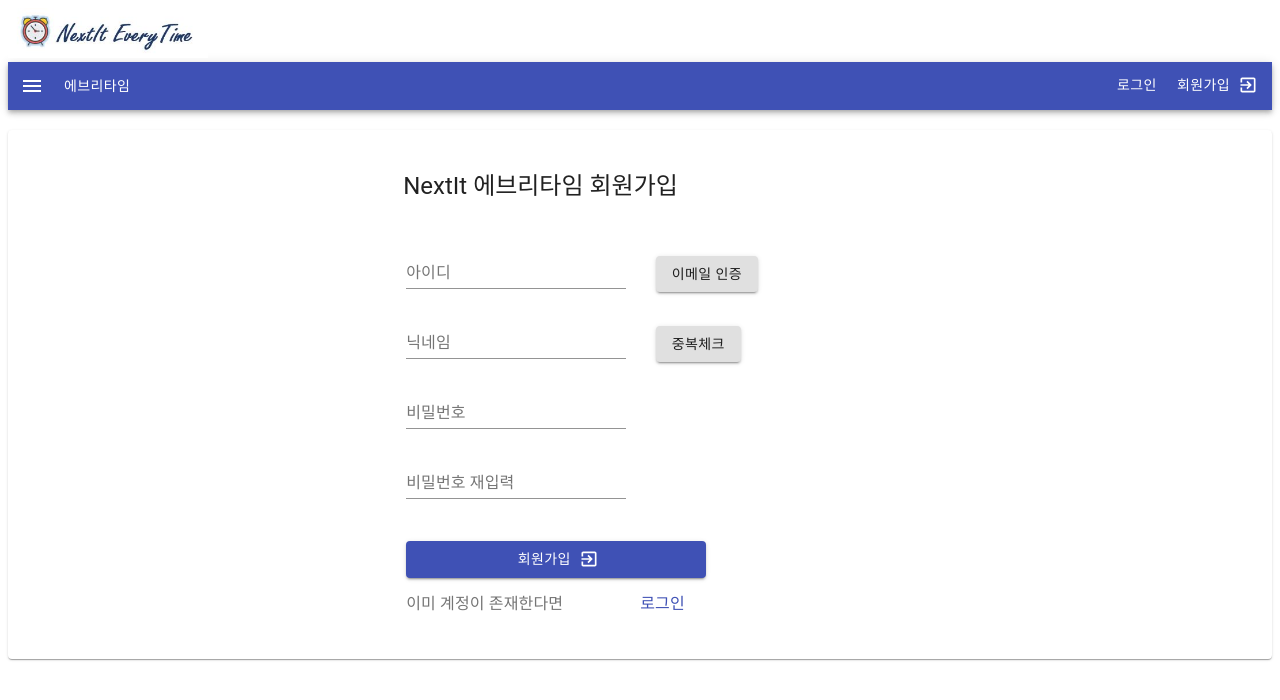
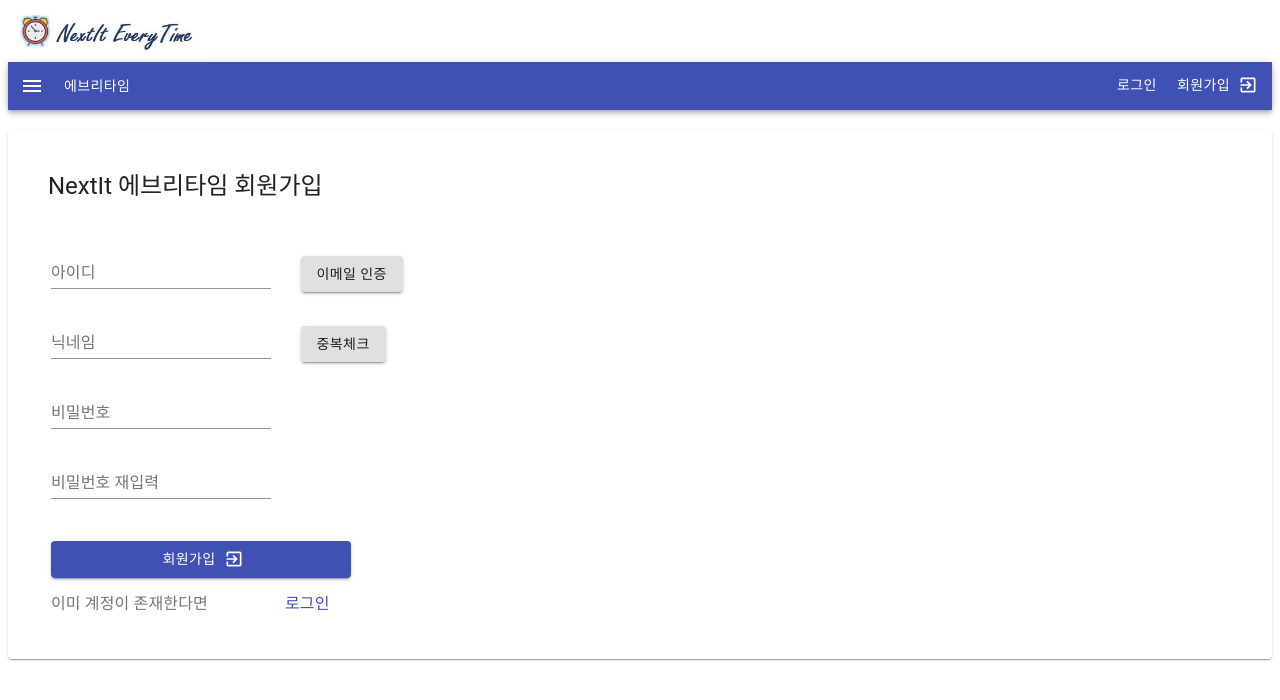
Before and after one commit to CUJeong/NextItEveryTime, a React app: page /#/Regist in a window 1280 px wide. Shown: the top 700 px of the page. Built offline with nearby package versions, Linux system fonts and the light colour scheme.

Commit message:
update arange login

```diff
--- a/src/components/Login.js
+++ b/src/components/Login.js
@@ -80,7 +80,7 @@ class Login extends React.Component{
                     <Grid item xs={12}>
                         <Card>
                             <CardContent style={{padding: "40px"}}>
-                                <div style={{position: "relative", left: "30%"}}>
+                                <div style={{position: "relative", left: "0%"}}>
                                     <Typography variant="h5" component="h2">
                                         NextIt 에브리타임
                                     </Typography>
--- a/src/components/Regist.js
+++ b/src/components/Regist.js
@@ -181,7 +181,7 @@ class Login extends React.Component{
                 <Grid item xs={12}>
                         <Card>
                             <CardContent style={{padding: "40px"}}>
-                                <div style={{position: "relative", left: "30%"}}>
+                                <div style={{position: "relative", left: "00%"}}>
                                     <Typography variant="h5" component="h2">
                                         NextIt 에브리타임 회원가입
                                     </Typography>
```
